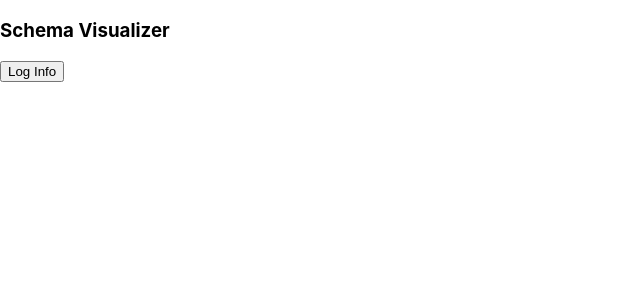
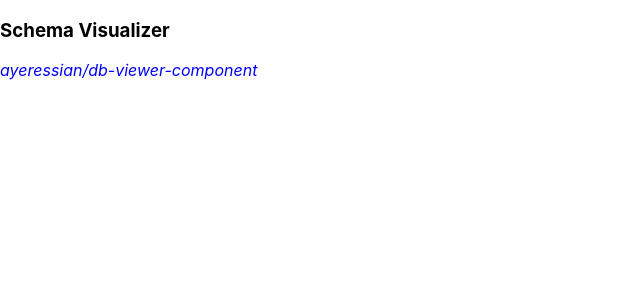
Before and after one commit to benhuangbmj/db-viewer-next, a Next.js app: page / in a window 1280 px wide. Shown: the top 300 px of the page, without its empty margins (0-640 px from the left). Built offline with nearby package versions, Linux system fonts and the light colour scheme.

Commit message:
initial setup

```diff
--- a/package.json
+++ b/package.json
@@ -9,7 +9,7 @@
     "lint": "next lint"
   },
   "dependencies": {
-    "db-viewer-component": "github:benhuangbmj/db-viewer-component#master",
+    "db-viewer-component": "git+https://github.com/benhuangbmj/db-viewer-component.git#master",
     "next": "^14.0.1",
     "react": "^18.2.0",
     "react-dom": "18.2.0",
--- a/pages/index.tsx
+++ b/pages/index.tsx
@@ -1,5 +1,5 @@
 import type { NextPage } from 'next'
-import styles from '../styles/Home.module.css'
+//import styles from '../styles/Home.module.css'
 import schema from "./school";
 import React, { useRef, useEffect, useState } from "react";
 
@@ -14,49 +14,16 @@ const Home: NextPage = () => {
   }, [mounted, myViewer.current]);
 
   useEffect(() => {
-      import('/home/ben/Documents/workingProjects/db-viewer-component').then(() => setMounted(true));// dynamic import
+      import('db-viewer-component').then(() => setMounted(true));// dynamic import
   }, []);
 
   return (
     <main>
-      <h3>Schema Visualizer</h3>{/*
-      <button type='button' onClick={() => {
-      myViewer.current.viewer.zoomOut();
-      console.log(myViewer.current.getZoom());
-      const svgElem = myViewer.current.viewer.svgElem;
-      console.log(svgElem);
-      //svgElem.setAttribute('style', 'height: 2000px; width: 2000px');
-      console.log(svgElem);
-    }}>Zoom Out</button>
-      <button type='button' onClick={() =>{
-      myViewer.current.viewer.zoomIn();
-      console.log(myViewer.current.getZoom());
-      const mySvg = myViewer.current.viewer.svgContainer
-      //mySvg.style.height='1000px';
-      //mySvg.style.width='1000px';
-    }}>Zoom In</button>*/}
-      <button type='button' onClick={() => {
-      //let minZoomValue;
-      const currViewer = myViewer.current.viewer;
-      const mySvg = myViewer.current.viewer.svgContainer;/*
-      mySvg.style.height='100%';
-      mySvg.style.width='100%';
-      mySvg.style.border='10px solid blue'*/
-      //console.log('height', 'width', "offset",  mySvg.offsetHeight, mySvg.offsetWidth, "client", mySvg.clientHeight, mySvg.clientWidth, "this", currViewer.viewHeight, currViewer.viewWidth);
-      /*
-      if (mySvg.offsetWidth > mySvg.offsetHeight) {
-        minZoomValue = mySvg.clientWidth / currViewer.viewWidth;
-      } else {
-        minZoomValue = mySvg.clientHeight / currViewer.viewHeight;
-      }
-      console.log('minZoom', minZoomValue, "this zoom", currViewer.getZoom());
-      const svgElem = myViewer.current.viewer.svgElem;*/
-      console.log('This zoom', currViewer.getZoom());
-    }}>Log Info</button>
+      <h3>Schema Visualizer </h3>
+      <p><a href='https://github.com/ayeressian/db-viewer-component' target='_blank'><i>ayeressian/db-viewer-component</i></a></p>
       { mounted && <db-viewer ref={myViewer}/> }
     </main>
   )
 }
-///home/ben/Documents/workingProjects/db-viewer-component/dist
 
 export default Home
--- a/styles/globals.css
+++ b/styles/globals.css
@@ -11,6 +11,30 @@ a {
   text-decoration: none;
 }
 
+a:link {
+  color: blue;
+  background-color: transparent;
+  text-decoration: none;
+}
+
+a:visited {
+  color: purple;
+  background-color: transparent;
+  text-decoration: none;
+}
+
+a:hover {
+  color: red;
+  background-color: transparent;
+  text-decoration: underline;
+}
+
+a:active {
+  color: grey;
+  background-color: transparent;
+  text-decoration: underline;
+}
+
 * {
   box-sizing: border-box;
 }
```
Also changed, not shown: 2 other files (tests, documents, lock files or other folders).
